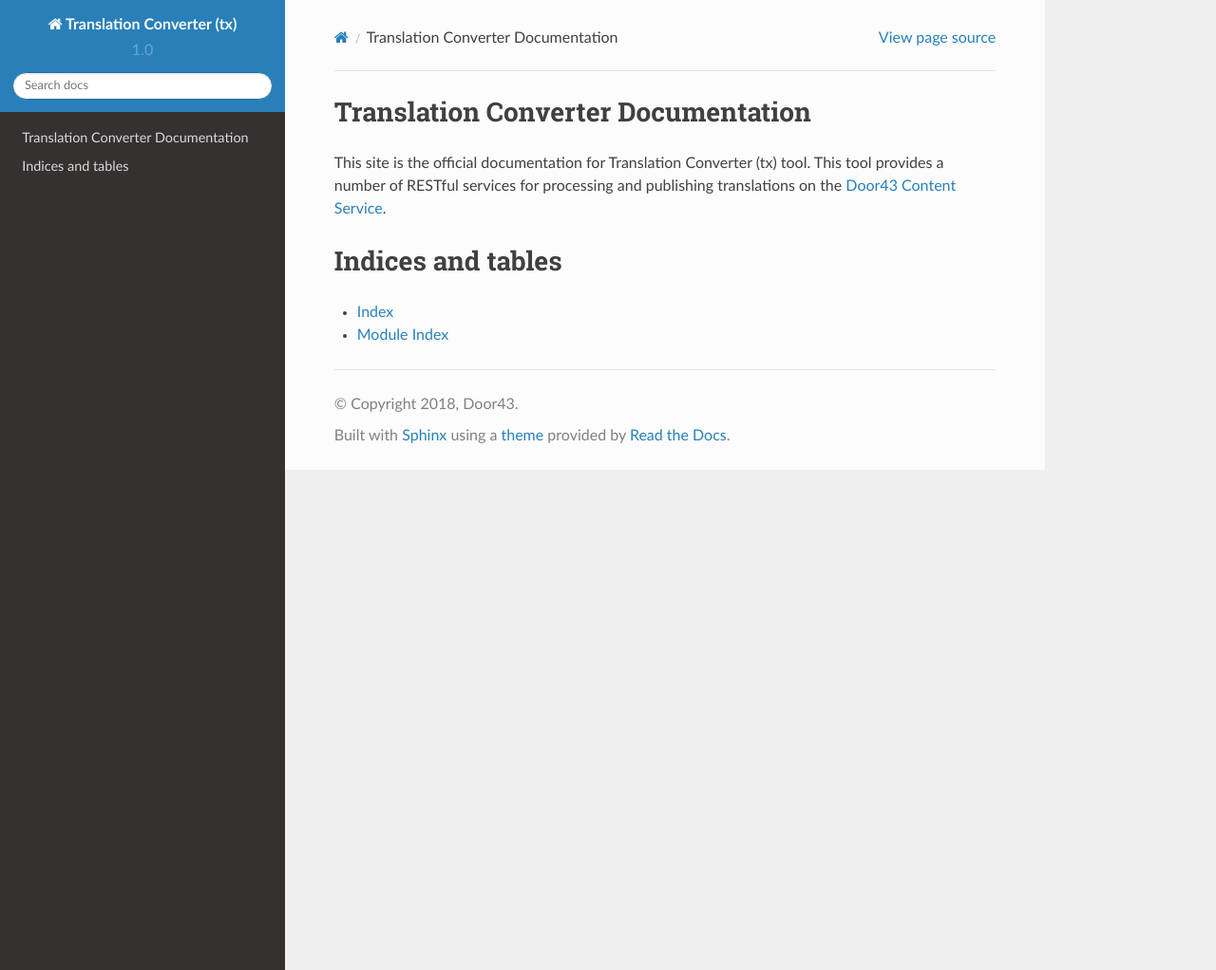
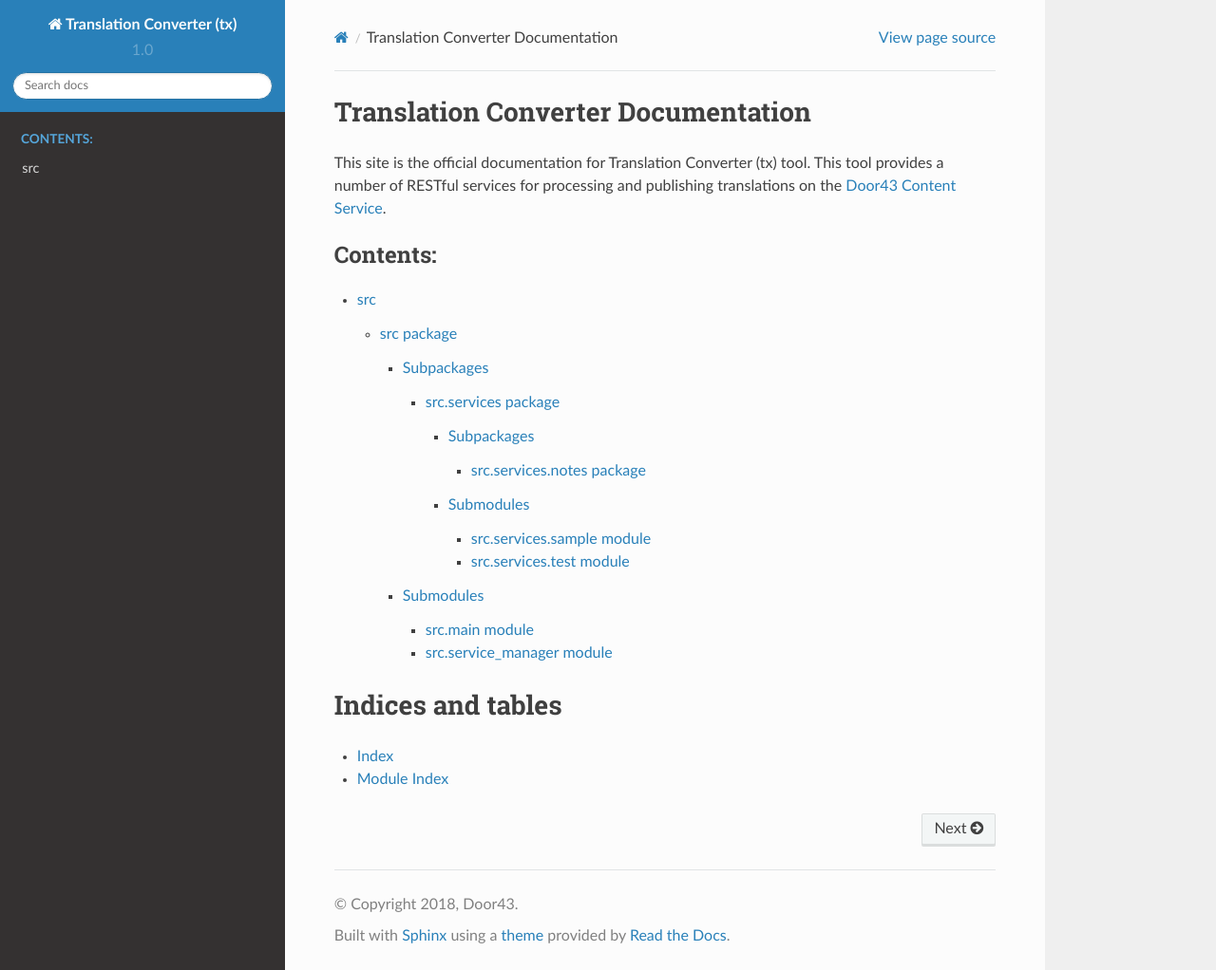
Before and after one commit to unfoldingWord-dev/tX, a Sphinx documentation site: the page built from docs/source/index.rst, in a window 1280 px wide and 1022 px high. Shown: the whole window at 95% size. Built offline with Sphinx 7.4.7 and the Read the Docs theme 2.0.0, drawn with Linux system fonts in a browser that asks for light colours.

Commit message:
fixed docs for subpackages

```diff
--- a/docs/source/conf.py
+++ b/docs/source/conf.py
@@ -18,7 +18,9 @@
 #
 import os
 import sys
+sys.path.insert(0, os.path.abspath('../../'))
 sys.path.insert(0, os.path.abspath('../../src'))
+sys.path.insert(0, os.path.abspath('../../src/services/notes'))
 
 
 # -- General configuration ------------------------------------------------
--- a/docs/source/index.rst
+++ b/docs/source/index.rst
@@ -4,16 +4,16 @@
    contain the root `toctree` directive.
 
 Translation Converter Documentation
-==============================
+===================================
 
 This site is the official documentation for Translation Converter (tx) tool.
 This tool provides a number of RESTful services for processing and publishing translations on the `Door43 Content Service <https://git.door43.org/>`_.
 
 .. toctree::
-   :maxdepth: 2
+   :maxdepth: 6
    :caption: Contents:
 
-
+   modules
 
 Indices and tables
 ==================
--- /dev/null
+++ b/docs/source/modules.rst
@@ -0,0 +1,7 @@
+src
+===
+
+.. toctree::
+   :maxdepth: 4
+
+   src
--- /dev/null
+++ b/docs/source/src.main.rst
@@ -0,0 +1,7 @@
+src\.main module
+================
+
+.. automodule:: src.main
+    :members:
+    :undoc-members:
+    :show-inheritance:
--- /dev/null
+++ b/docs/source/src.rst
@@ -0,0 +1,22 @@
+src package
+===========
+
+.. automodule:: src
+    :members:
+    :undoc-members:
+    :show-inheritance:
+
+Subpackages
+-----------
+
+.. toctree::
+
+    src.services
+
+Submodules
+----------
+
+.. toctree::
+
+   src.main
+   src.service_manager
--- /dev/null
+++ b/docs/source/src.service_manager.rst
@@ -0,0 +1,7 @@
+src\.service\_manager module
+============================
+
+.. automodule:: src.service_manager
+    :members:
+    :undoc-members:
+    :show-inheritance:
--- /dev/null
+++ b/docs/source/src.services.notes.notes.rst
@@ -0,0 +1,7 @@
+src\.services\.notes\.notes module
+==================================
+
+.. automodule:: src.services.notes.notes
+    :members:
+    :undoc-members:
+    :show-inheritance:
--- /dev/null
+++ b/docs/source/src.services.notes.rst
@@ -0,0 +1,14 @@
+src\.services\.notes package
+============================
+
+.. automodule:: src.services.notes
+    :members:
+    :undoc-members:
+    :show-inheritance:
+
+Submodules
+----------
+
+.. toctree::
+
+   src.services.notes.notes
--- /dev/null
+++ b/docs/source/src.services.rst
@@ -0,0 +1,22 @@
+src\.services package
+=====================
+
+.. automodule:: src.services
+    :members:
+    :undoc-members:
+    :show-inheritance:
+
+Subpackages
+-----------
+
+.. toctree::
+
+    src.services.notes
+
+Submodules
+----------
+
+.. toctree::
+
+   src.services.sample
+   src.services.test
--- /dev/null
+++ b/docs/source/src.services.sample.rst
@@ -0,0 +1,7 @@
+src\.services\.sample module
+============================
+
+.. automodule:: src.services.sample
+    :members:
+    :undoc-members:
+    :show-inheritance:
--- /dev/null
+++ b/docs/source/src.services.test.rst
@@ -0,0 +1,7 @@
+src\.services\.test module
+==========================
+
+.. automodule:: src.services.test
+    :members:
+    :undoc-members:
+    :show-inheritance:
```
Also changed, not shown: README.md (+6 -0 lines), 6 other files.
